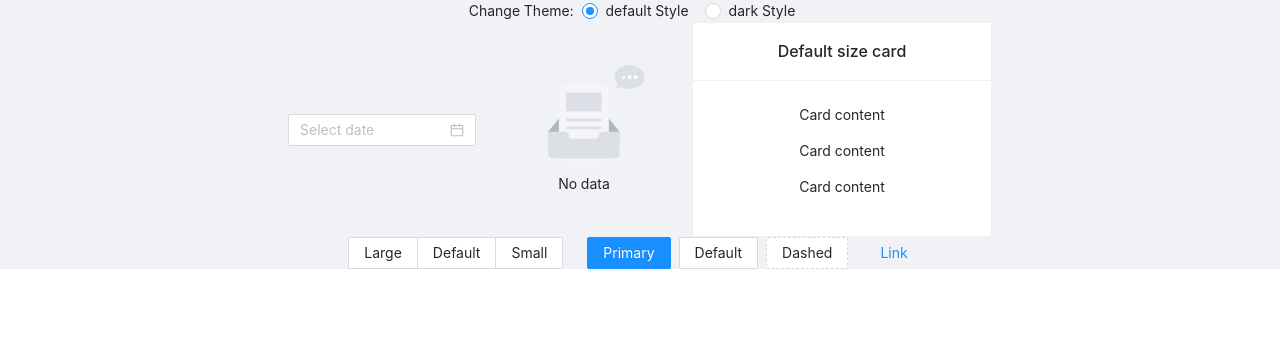
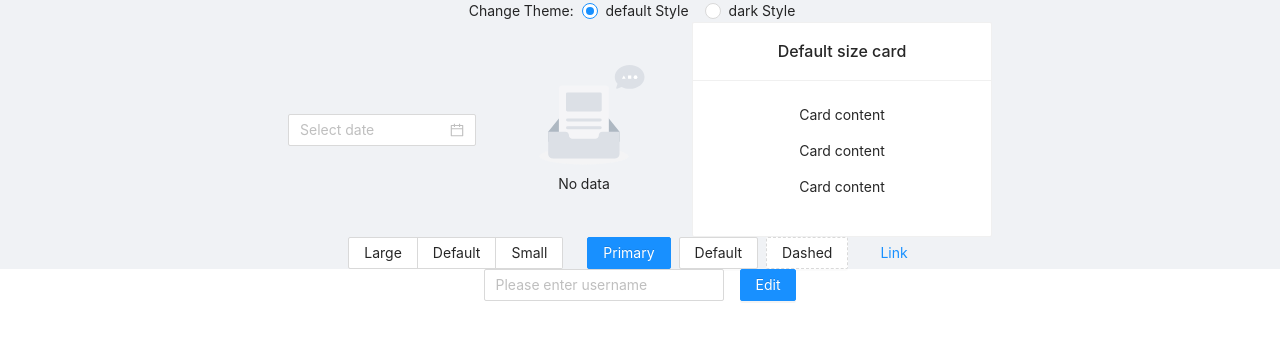
Before and after one commit to Leonvanx/react-web, a React app: page / in a window 1280 px wide. Shown: the top 340 px of the page. Built offline with nearby package versions, Linux system fonts and the light colour scheme.

Commit message:
test ahoos-useRequest

```diff
--- a/react.config.js
+++ b/react.config.js
@@ -19,30 +19,31 @@ module.exports = {
   },
   module: {
     // babel解析规则,例如：如下的解析.less文件
+    // 虽然引入了less编译后的custom-default.css，但是并不包括message样式，如果注释会导致message样式有问题。
     rules: [
-      //   {
-      //     test: /\.less$/,
-      //     use: [
-      //       { loader: "style-loader" },
-      //       {
-      //         loader: "css-loader", // translates CSS into CommonJS
-      //       },
-      //       {
-      //         loader: "less-loader",
-      //         options: {
-      //           lessOptions: {
-      //             modifyVars: {
-      //               "primary-color": "#CA3142",
-      //               "link-color": "#CA3142",
-      //               "border-radius-base": "2px",
-      //               "font-size-base": "14px",
-      //             },
-      //             javascriptEnabled: true,
-      //           },
-      //         },
-      //       },
-      //     ],
-      //   },
+      {
+        test: /\.less$/,
+        use: [
+          { loader: 'style-loader' },
+          {
+            loader: 'css-loader' // translates CSS into CommonJS
+          },
+          {
+            loader: 'less-loader',
+            options: {
+              lessOptions: {
+                modifyVars: {
+                  'primary-color': '#CA3142',
+                  'link-color': '#CA3142',
+                  'border-radius-base': '2px',
+                  'font-size-base': '14px'
+                },
+                javascriptEnabled: true
+              }
+            }
+          }
+        ]
+      }
     ]
   },
   // 这里可以存放要使用的插件
--- a/src/App.tsx
+++ b/src/App.tsx
@@ -1,9 +1,9 @@
 import { useState } from 'react';
-import '../src/assets/img/logo.svg';
+import logo from '../src/assets/img/logo.svg';
 
-import { Button, Card, DatePicker, Empty, Layout, Radio, Space } from 'antd';
+import { Button, Card, DatePicker, Empty, Layout, Radio, Space, message, Input } from 'antd';
 import { ConfigProvider } from 'antd';
-
+import { useRequest } from 'ahooks';
 import '../src/assets/css/custom-dark.css';
 import '../src/assets/css/custom-default.css';
 import '../src/assets/css/App.css';
@@ -13,6 +13,24 @@ const App = () => {
   const handlePrefixChange = (e: any) => {
     setPrefix(e.target.value);
   };
+  const changeUsername = (username: string): Promise<{ success: boolean }> => {
+    return new Promise((resolve) => {
+      setTimeout(() => {
+        resolve({ success: true });
+      }, 1000);
+    });
+  };
+  const [state, setState] = useState('');
+
+  const { loading, run } = useRequest(changeUsername, {
+    manual: true,
+    onSuccess: (result, params) => {
+      if (result.success) {
+        setState('');
+        message.success(`The username was changed to "${params[0]}" !`);
+      }
+    }
+  });
   return (
     <ConfigProvider prefixCls={prefix}>
       <div className={`App ${prefix}`}>
@@ -54,6 +72,17 @@ const App = () => {
             <br />
           </Layout.Content>
         </Layout>
+        <div>
+          <Input
+            onChange={(e) => setState(e.target.value)}
+            value={state}
+            placeholder="Please enter username"
+            style={{ width: 240, marginRight: 16 }}
+          />
+          <Button disabled={loading} type="primary" onClick={() => run(state)}>
+            {loading ? 'Loading' : 'Edit'}
+          </Button>
+        </div>
       </div>
     </ConfigProvider>
   );
```
Also changed, not shown: src/assets/img/logo.svg (renamed from src/logo.svg).
